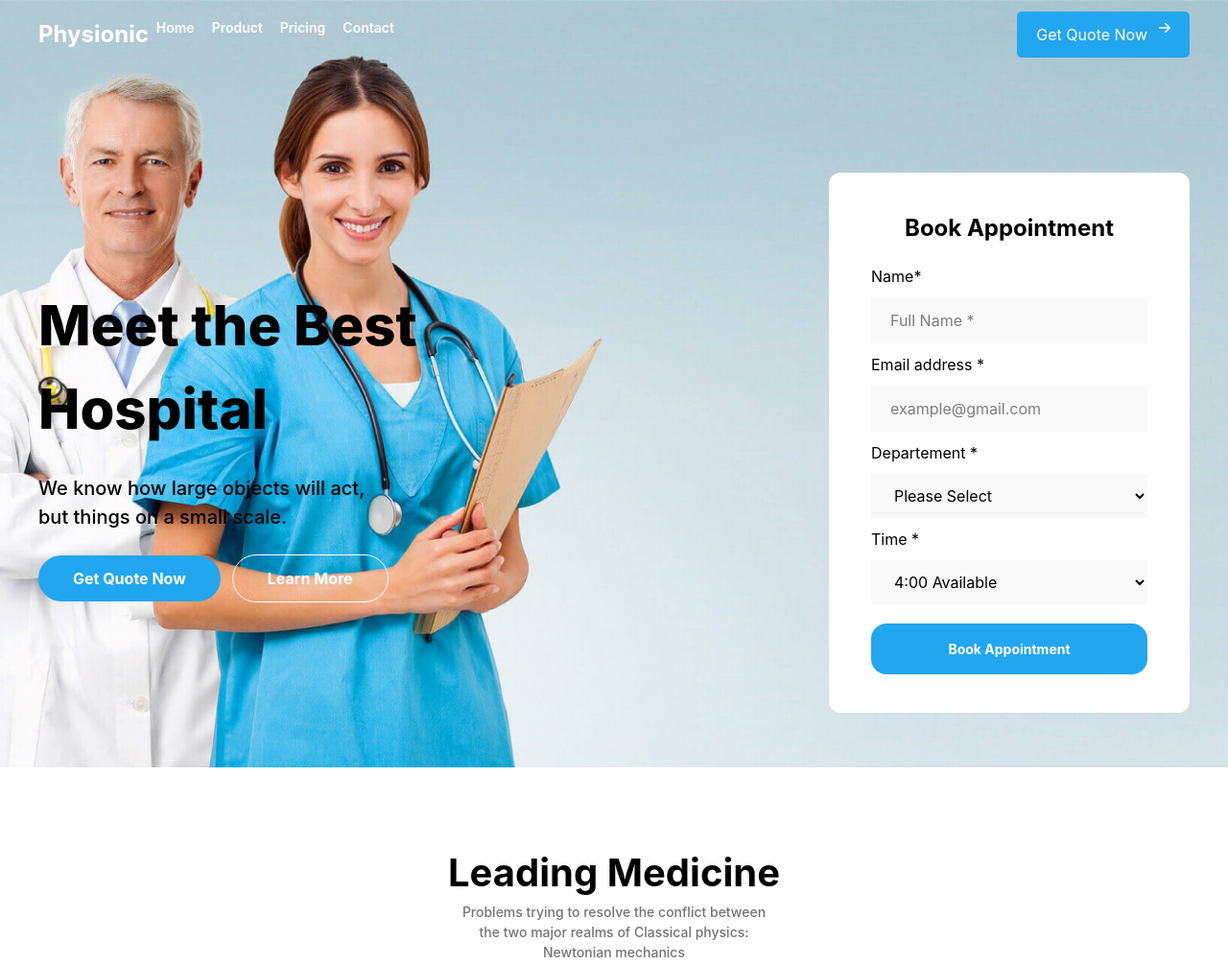
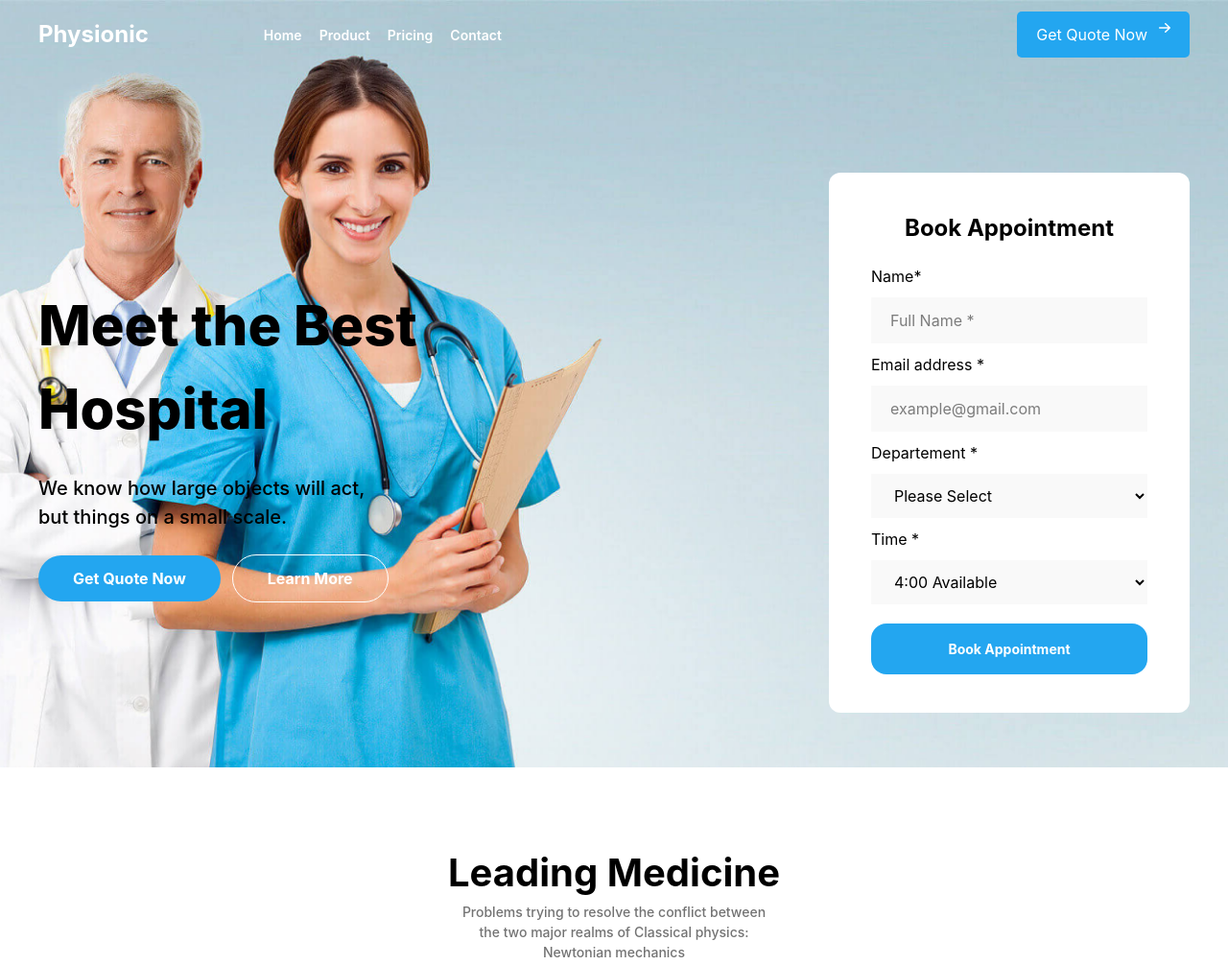
Before and after one commit to Ehson01/LESSON_21, a website: page index.html in a window 1280 px wide. Shown: the top 1006 px of the page at 96% size. Drawn offline with Linux system fonts and the light colour scheme.

Commit message:
last version for media

```diff
--- a/index.html
+++ b/index.html
@@ -20,8 +20,10 @@
     .back {
         padding: 100px;
         background-image: url(./img.jpg);
+        background-position: center;
 
         height: auto;
+
     }
 }
     </style>
@@ -31,7 +33,7 @@
 <body>
     <header class="lg:max-w-300 max-w-90 m-auto ">
             <div class="block lg:flex justify-between items-center lg:w-300 lg:absolute relative py-3">
-                <div class="flex flex-col lg:flex-row gap-2">
+                <div class="flex flex-col lg:flex-row gap-2 lg:items-center lg:gap-30">
                     <div class="flex items-center justify-between">
                     <h3 class="text-[24px] font-bold lg:text-white">Physionic</h3>
                     <div class="flex lg:hidden gap-6">
```
Also changed, not shown: src/output.css.
